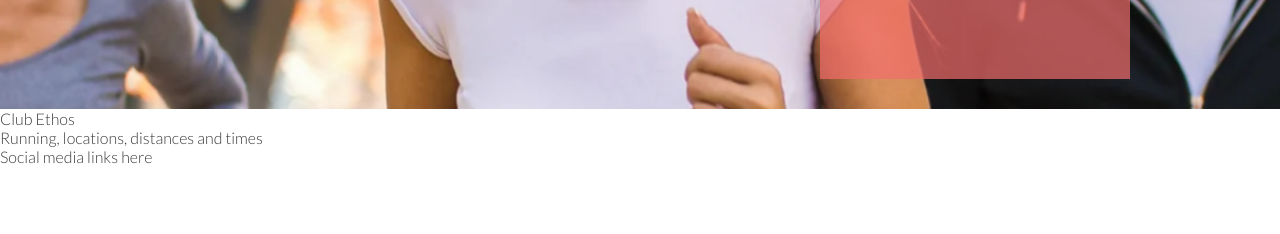
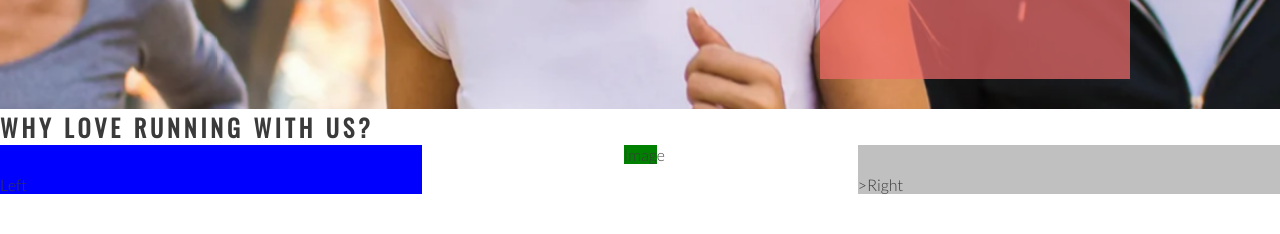
Before and after one commit to Aoibhinn/love-running, a plain HTML site: page index.html in a window 1280 px wide. Shown: the part 566-800 px from the top of the page. Drawn offline with nearby package versions, Linux system fonts and the light colour scheme.

Commit message:
add club ethos main structure

```diff
--- a/assets/css/style.css
+++ b/assets/css/style.css
@@ -24,6 +24,8 @@ h1,h2{
 #logo{
     float: left;
     font-size: 280%;
+
+    margin-left: 30px;
 }
 
 #menu{
@@ -109,3 +111,32 @@ h1,h2{
 
     position: absolute;
 }
+
+/*club ethos*/
+
+#club-ethos {
+    height: 600px;
+}
+
+#left-about{
+    padding-top: 30px;
+    width: 33%;
+    float: left;
+
+    background-color: blue;
+}
+
+#right-about{
+    padding-top: 30px;
+    width: 33%;
+    float: right;
+
+    background-color: silver;
+}
+
+#center-about{
+    width: 33px;
+    margin: 0 auto;
+
+    background-color: green;
+}
--- a/index.html
+++ b/index.html
@@ -38,8 +38,11 @@
             <h3>Dubling Docklands & Phoenix Park</h3>
         </div>
     </section>
-    <section>
-        Club Ethos
+    <section id="club-ethos">
+        <h1>Why Love Running With Us?</h1>
+        <div id="left-about">Left</div>
+        <div id="right-about">>Right</div>
+        <div id="center-about">Image</div>
     </section>
     <section>
         Running, locations, distances and times
```
